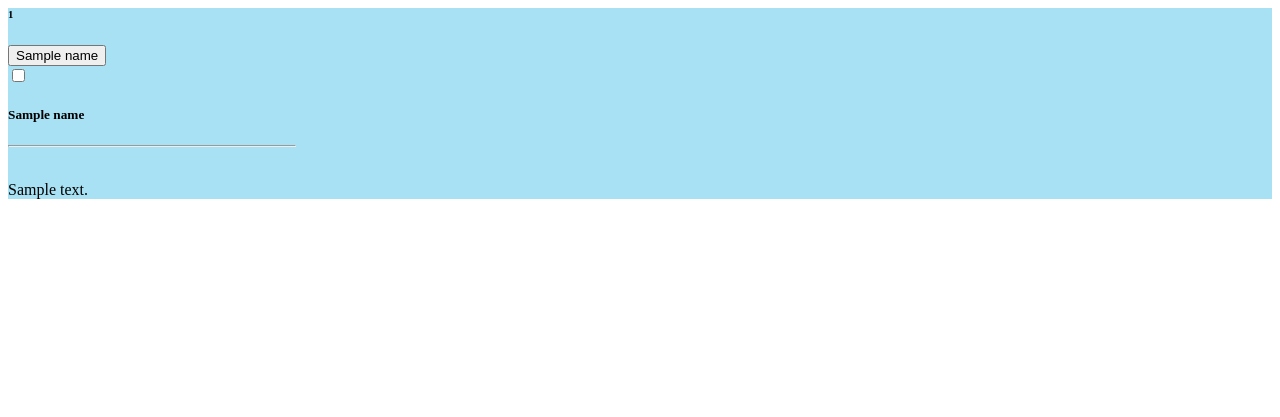
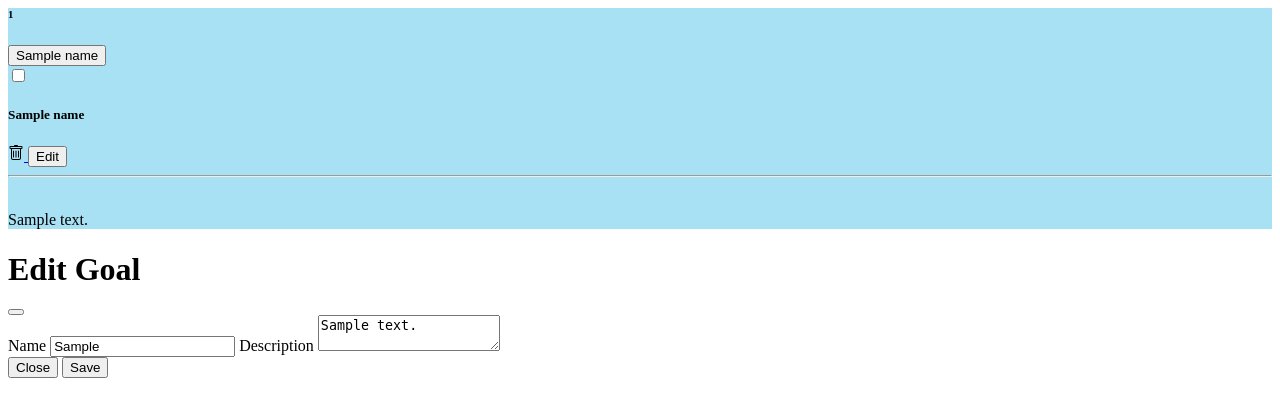
Before and after one commit to quitefrankli/todoist2, a Flask app: template web_app/templates/goals.html in a window 1280 px wide. Shown: the top 417 px of the page. Run offline with Flask 3, Linux system fonts and the light colour scheme; the visitor is signed in with stand-in values (Sample User, id 1); the template is opened without the code that fills it: most values are stand-ins (such as "Sample title", 1, 10 or a date in 2020); parts of the project's set-up code (start-up, migrations or seed data) failed here and were passed over; some libraries are stand-ins or nearby versions.

Commit message:
Add edit and delete buttons
also adds admin check

```diff
--- a/web_app/__main__.py
+++ b/web_app/__main__.py
@@ -31,10 +31,11 @@
 limiter = Limiter(
     get_remote_address,
     app=app,
-    default_limits=["2 per minute", "1 per second"],
+    default_limits=["1 per second"],
     storage_uri="memory://",
     strategy="fixed-window", # or "moving-window"
 )
+admin_user: str = ""
 log = logging.getLogger('werkzeug')
 log.setLevel(logging.ERROR)
 
@@ -158,14 +159,46 @@
     if not name:
         flask.flash('Goal name cannot be empty', category='error')
         return flask.redirect(flask.url_for('home'))
+    description = request.form['description']
 
-    description = request.form['description']
     tld = data_interface.load_data(flask_login.current_user)
     goal_id = 0 if not tld.goals else max(tld.goals.keys()) + 1
     tld.goals[goal_id] = Goal(id=goal_id,
                               name=name,
                               state=GoalState.ACTIVE,
                               description=description)
+    data_interface.save_data(tld, flask_login.current_user)
+
+    return flask.redirect(flask.url_for('home'))
+
+@app.route('/edit_goal', methods=["POST"])
+@flask_login.login_required
+@limiter.limit("1/second", key_func=lambda: flask_login.current_user.id)
+def edit_goal():
+    name = request.form['name']
+    if not name:
+        flask.flash('Goal name cannot be empty', category='error')
+        return flask.redirect(flask.url_for('home'))
+    description = request.form['description']
+    goal_id = int(request.args['goal_id'])
+
+    tld = data_interface.load_data(flask_login.current_user)
+    goal = tld.goals[goal_id]
+    goal.name = name
+    goal.description = description
+    data_interface.save_data(tld, flask_login.current_user)
+
+    return flask.redirect(flask.url_for('home'))
+
+@app.route('/delete_goal', methods=["GET"])
+@flask_login.login_required
+@limiter.limit("1/second", key_func=lambda: flask_login.current_user.id)
+def delete_goal():
+    req_data = request.args
+
+    goal_id = int(req_data['goal_id'])
+    tld = data_interface.load_data(flask_login.current_user)
+    tld.goals.pop(goal_id)
     data_interface.save_data(tld, flask_login.current_user)
 
     return flask.redirect(flask.url_for('home'))
@@ -217,11 +250,17 @@
 @app.route('/debug')
 @flask_login.login_required
 def debug():
+    global admin_user
+    if flask_login.current_user.id != admin_user:
+        return "You must be an admin to access this page"
     return render_template('debug.html')
 
 @click.command()
 @click.option('--debug', is_flag=True, help='Run the server in debug mode', default=False)
-def main(debug: bool):
+@click.option('--admin', help='Set the admin user', default="")
+def main(debug: bool, admin: str):
+    global admin_user, data_interface
+    admin_user = admin
     log_path = Path("logs/web_app.log")
     log_path.parent.mkdir(parents=True, exist_ok=True)
     rotating_log_handler = RotatingFileHandler(str(log_path),
@@ -230,7 +269,6 @@
     logging.basicConfig(level=logging.DEBUG if debug else logging.INFO,
                         handlers=[] if debug else [rotating_log_handler])
 
-    global data_interface
     data_interface = DataInterface(debug)
 
     logging.info("Starting server")
--- a/web_app/templates/goals.html
+++ b/web_app/templates/goals.html
@@ -21,15 +21,25 @@
 			</div>
 		</div>
 		<div class="collapse" id="{{goal.id}}">
-			<div class="card" style="width: 18rem">
+			<div class="card" style="width: 100%">
 				<div class="card-body">
-					<h5 class="card-title">{{ goal.name }}</h5>
+					<div class="row">
+						<div class="col d-flex justify-content-start">
+							<h5 class="card-title">{{ goal.name }}</h5>
+						</div>
+						<div class="col d-flex justify-content-end">
+							<a href="/delete_goal?goal_id={{goal.id}}" class="btn">
+								<img src={{ url_for('static', filename='trash.svg') }}/>
+							</a>
+							<button type="button" class="btn" data-bs-toggle="modal" data-bs-target="#modifyGoalModal{{goal.id}}">
+								Edit
+							</button>
+						</div>
+					</div>
 					<hr/>
-					<!-- <span style="white-space: pre-line"> -->
 					<p class="card-text" style="white-space: pre-line">
 						{{ goal.description }}
 					</p>
-				<!-- </span> -->
 				</div>
 			</div>
 		</div>
@@ -37,6 +47,41 @@
 	{% endfor %}
 </div>
 {% endfor %}
+
+
+<!-- Models -->
+{% block actions_modal %}
+{% for dated_goal_block in dated_goal_blocks %}
+	{% for goal in dated_goal_block[1] %}
+	<!-- Modal -->
+	<div class="modal fade" id="modifyGoalModal{{goal.id}}" tabindex="-1" aria-labelledby="exampleModalLabel" aria-hidden="true">
+		<div class="modal-dialog">
+			<div class="modal-content">
+			<div class="modal-header">
+				<h1 class="modal-title fs-5" id="exampleModalLabel">Edit Goal</h1>
+				<button type="button" class="btn-close" data-bs-dismiss="modal" aria-label="Close"></button>
+			</div>
+			<form action="/edit_goal?goal_id={{goal.id}}" method="post">
+				<div class="modal-body">
+					<div class="form-group">
+						<label for="name" class="col-form-label">Name</label>
+						<input type="text" class="form-control" name="name" id="name" value={{goal.name}}>
+						<label for="description" class="col-form-label">Description</label>
+						<textarea class="form-control" name="description" id="description">{{goal.description}}</textarea>
+					</div>
+				</div>
+				<div class="modal-footer">
+					<button type="button" class="btn btn-secondary" data-bs-dismiss="modal">Close</button>
+					<button type="submit" class="btn btn-primary" onclick="this.disabled=true;this.value='Submitting...'; this.form.submit();">Save</button>
+				</div>
+			</form>
+			</div>
+		</div>
+	</div>
+	{% endfor %}
+{% endfor %}
+{% endblock %}
+
 <script>
 	function toggleGoalState(switchElement, goalId) {
 		const state = switchElement.checked;
--- a/web_app/templates/index.html
+++ b/web_app/templates/index.html
@@ -5,7 +5,7 @@
 {% block actions_menu %}
 <li>
 	<!-- Button trigger modal -->
-	<button type="button" class="btn" data-bs-toggle="modal" data-bs-target="#exampleModal">
+	<button type="button" class="btn" data-bs-toggle="modal" data-bs-target="#newGoalModal">
 		New Goal
 	</button>
 </li>
@@ -13,7 +13,7 @@
 
 {% block actions_modal %}
 <!-- Modal -->
-<div class="modal fade" id="exampleModal" tabindex="-1" aria-labelledby="exampleModalLabel" aria-hidden="true">
+<div class="modal fade" id="newGoalModal" tabindex="-1" aria-labelledby="exampleModalLabel" aria-hidden="true">
   <div class="modal-dialog">
 	<div class="modal-content">
 	  <div class="modal-header">
```
Also changed, not shown: web_app/static/trash.svg (added).
